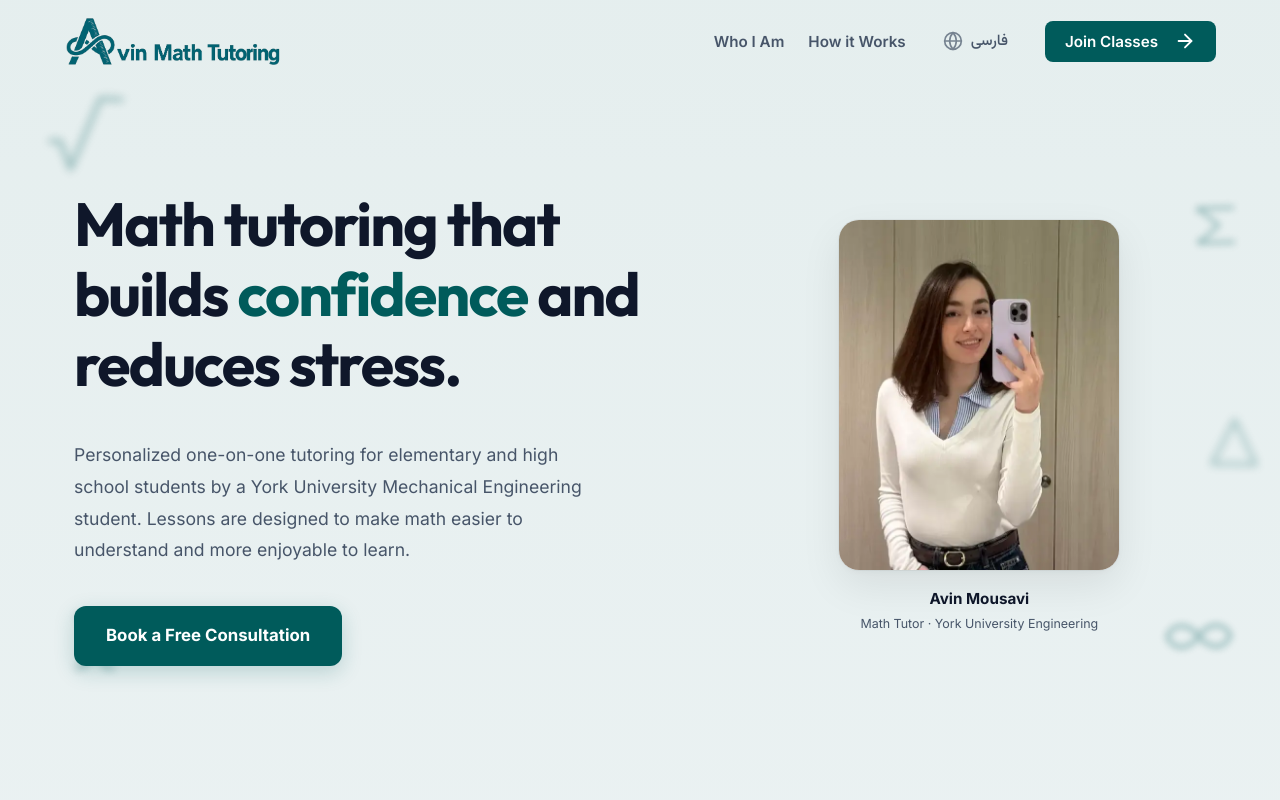
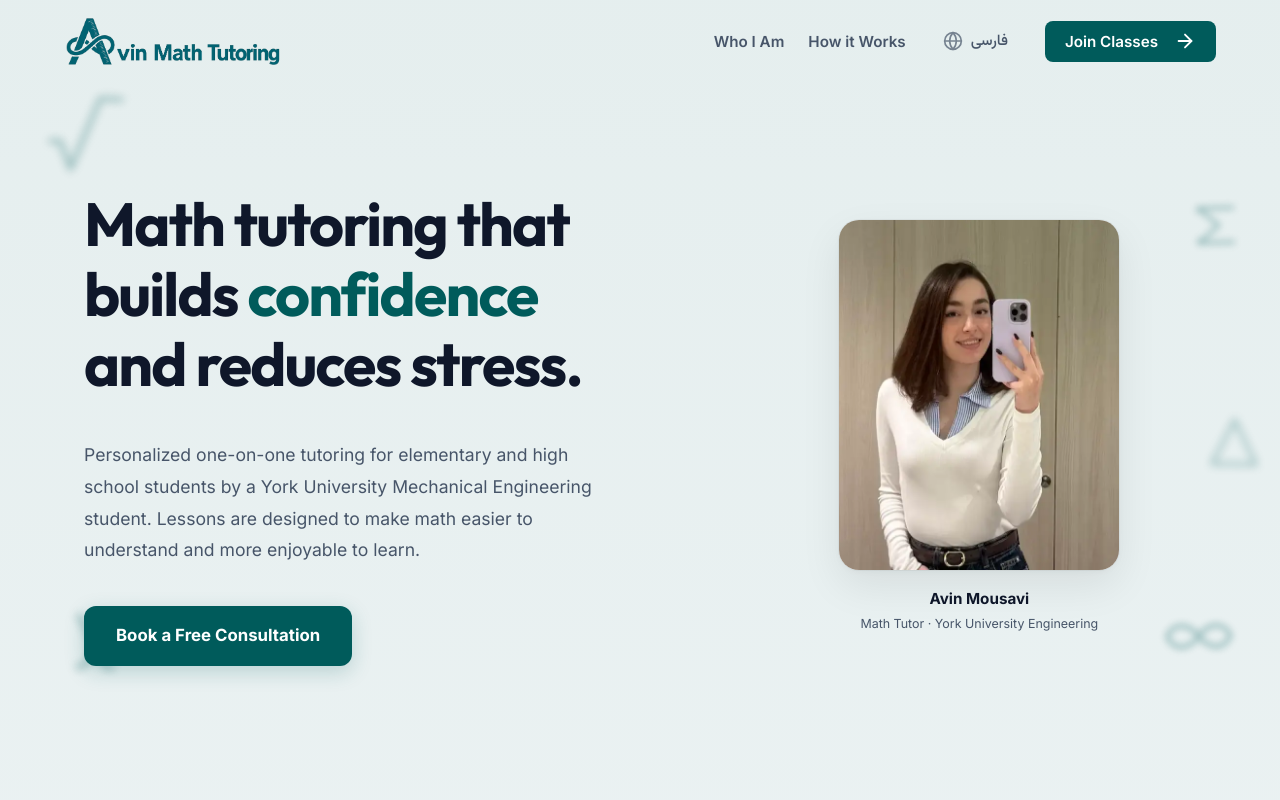
Before and after one commit to parsaabbasian/Math_Tutoring, a Next.js app: page / in a window 1280 px wide. Shown: the top 800 px of the page. Built offline with nearby package versions, Linux system fonts and the light colour scheme.

Commit message:
Increase hero text shift to 20px to the right

```diff
--- a/src/app/components/Hero.module.css
+++ b/src/app/components/Hero.module.css
@@ -35,14 +35,14 @@
   flex-direction: column;
   gap: 40px;
   align-items: flex-start;
-  margin-left: 10px;
+  margin-left: 20px;
 }
 
 [dir='rtl'] .textSide {
   align-items: flex-start;
   text-align: right;
   margin-left: 0;
-  margin-right: 10px;
+  margin-right: 20px;
 }
 
 /* Headline */
```
